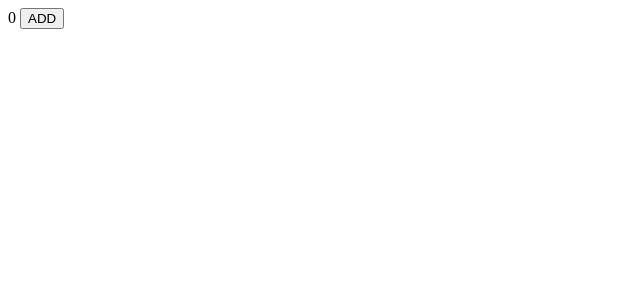
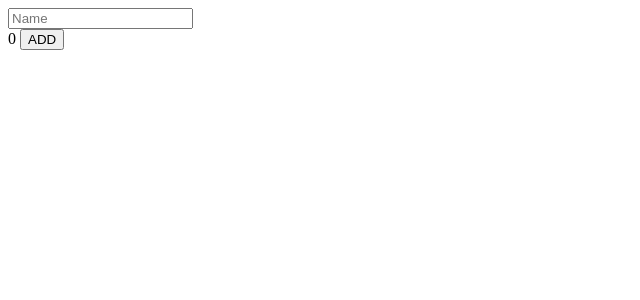
Before and after one commit to AreumAn/react-typescript, a React (Create React App) app: page / in a window 1280 px wide. Shown: the top 300 px of the page, without its empty margins (0-640 px from the left). Built offline with nearby package versions, Linux system fonts and the light colour scheme.

Commit message:
Add react events

```diff
--- a/src/App.tsx
+++ b/src/App.tsx
@@ -1,20 +1,35 @@
 import React, { Component } from 'react';
+import Number from "./Number";
+import { Input, Form } from './Input';
 
 interface IState {
     counter: number;
+    name: string;
 }
 class App extends Component<{}, IState> {
     state = {
-        counter: 0
+        counter: 0,
+        name: ""
     };
 
     render() {
-        const { counter } = this.state;
+        const { counter, name } = this.state;
         return (
             <div>
-                {counter} <button onClick={this.add}>ADD</button>
+                <Form onFormSubmit={this.onFormSubmit}>
+                    <Input value={name} onChange={this.onChange} />
+                </Form>
+                <Number count={counter} /> <button onClick={this.add}>ADD</button>
             </div>
         );
+    }
+
+    onChange = (event: React.SyntheticEvent<HTMLInputElement>) => {
+        console.log(event.target);
+    };
+
+    onFormSubmit = (event: React.FormEvent) => {
+        event.preventDefault();
     }
 
     add = () => {
--- /dev/null
+++ b/src/Input.tsx
@@ -0,0 +1,18 @@
+import React from "react";
+
+interface IInputProps {
+    value: string;
+    onChange: (event: React.SyntheticEvent<HTMLInputElement>) => void;
+}
+
+export const Input: React.FunctionComponent<IInputProps> = ({ value, onChange }) => (
+    <input type="text" placeholder="Name" value={value} onChange={onChange}/>
+);
+
+interface IFormProps {
+    onFormSubmit: (event: React.FormEvent) => void;
+}
+
+export const Form: React.FunctionComponent<IFormProps> = ({ children , onFormSubmit}) => (
+    <form>{children}</form>
+);
--- /dev/null
+++ b/src/Number.tsx
@@ -0,0 +1,12 @@
+import React from "react";
+import styled from "styled-components";
+
+const Container = styled.span``;
+
+interface IProps {
+    count: number;
+}
+
+const Number: React.FunctionComponent<IProps> = ({ count }) => <Container>{count}</Container>
+
+export default Number;
```
